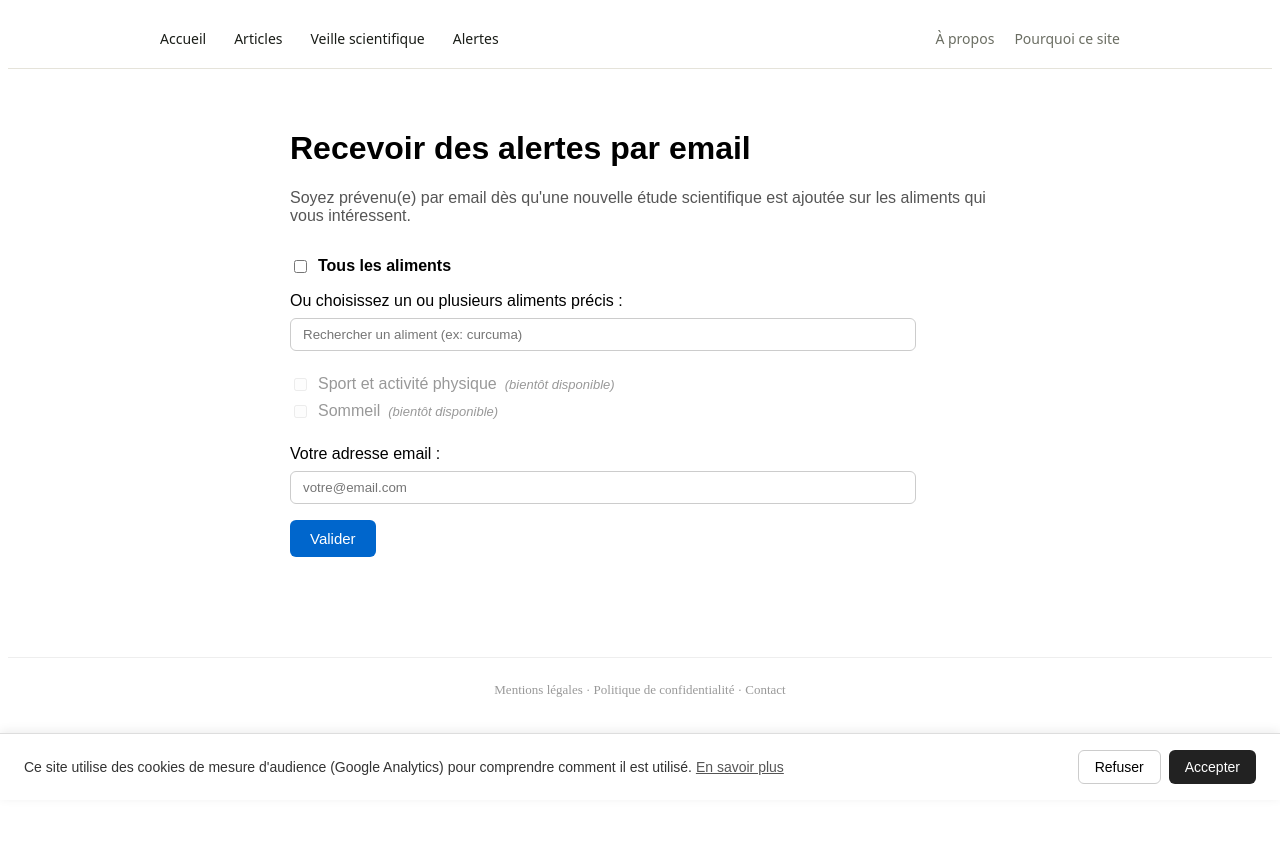
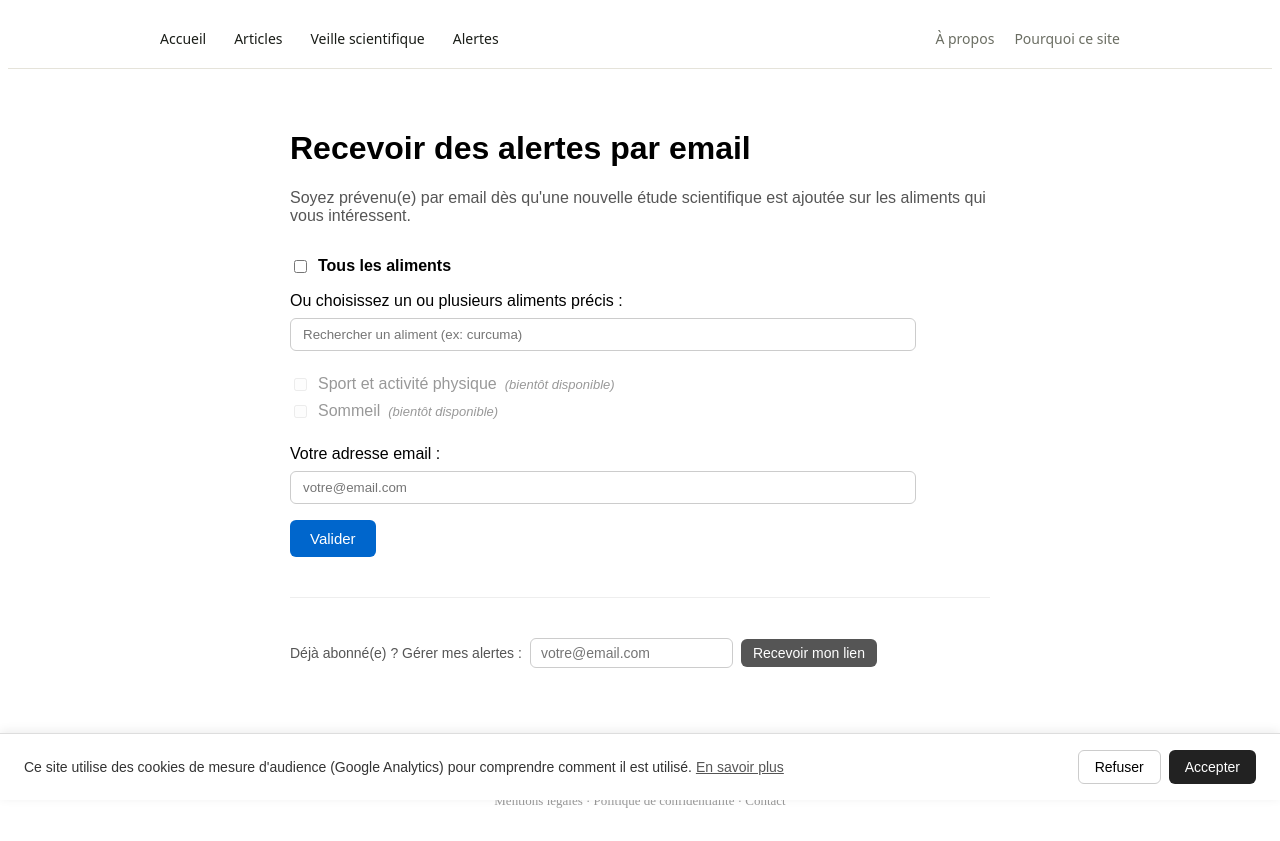
Before and after one commit to bruno13198/santeetlongevite, a Next.js app: page /mes-alertes in a window 1280 px wide. Before the commit the page ends 800 px from the top, so only its background shows below. Built offline with nearby package versions, Linux system fonts and the light colour scheme.

Commit message:
Add DemandeLienGestion component to MesAlertes

```diff
--- a/app/mes-alertes/page.js
+++ b/app/mes-alertes/page.js
@@ -1,4 +1,5 @@
 import FormulaireAlertes from '../../components/FormulaireAlertes';
+import DemandeLienGestion from '../components/DemandeLienGestion';
 
 export default function MesAlertes() {
   return (
@@ -10,6 +11,10 @@ export default function MesAlertes() {
       </p>
 
       <FormulaireAlertes />
+
+      <hr style={{ margin: '40px 0', border: 'none', borderTop: '1px solid #eee' }} />
+
+      <DemandeLienGestion />
     </main>
   );
 }
```
